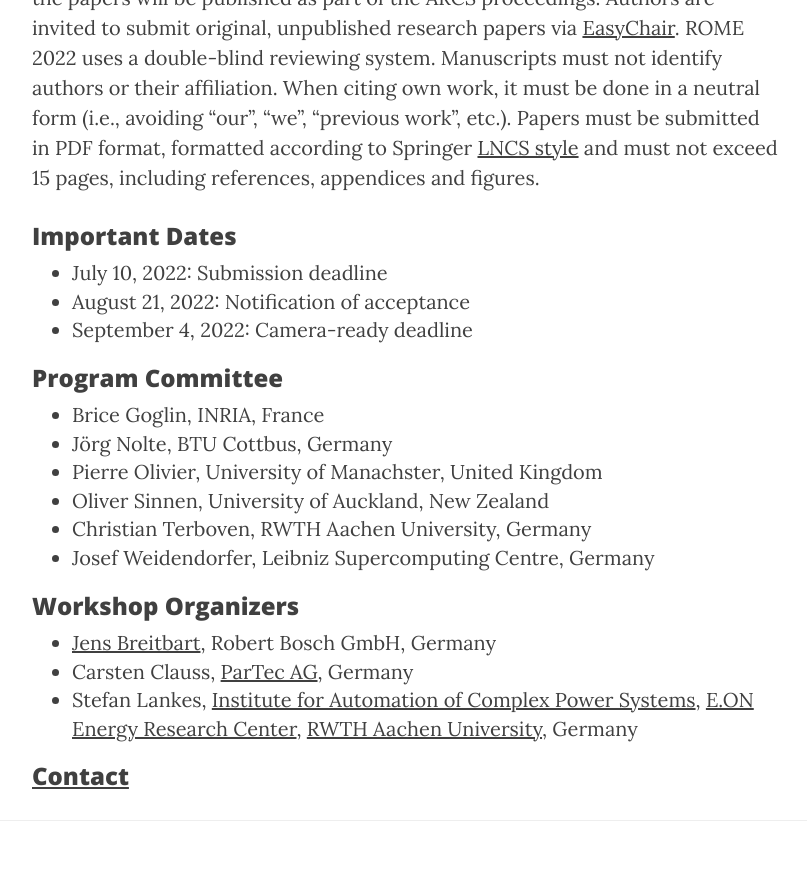
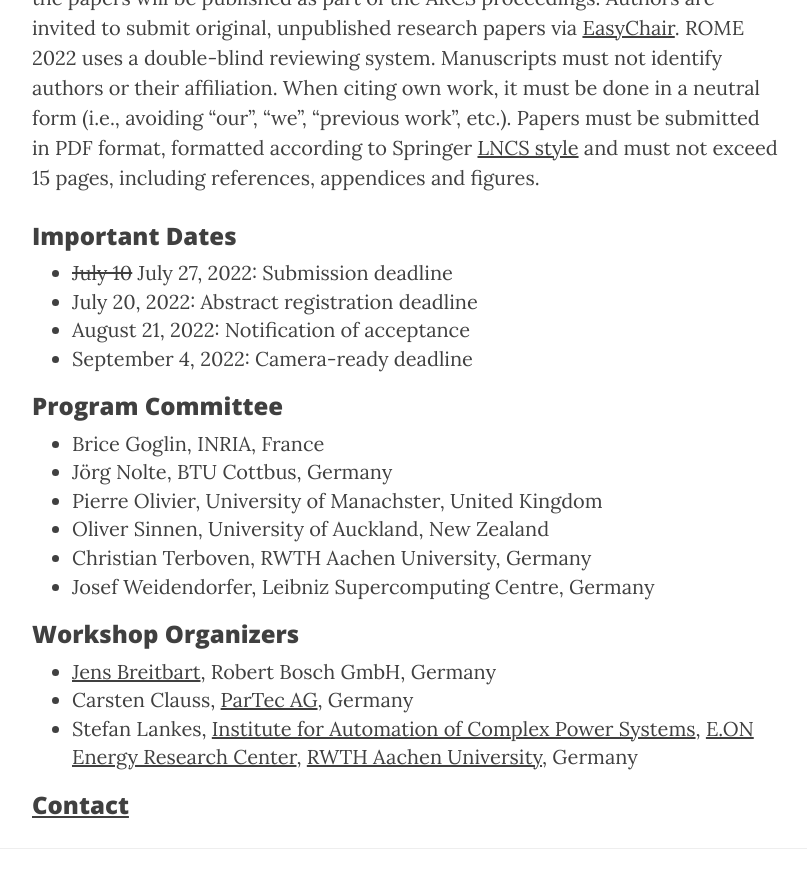
Before and after one commit to WROME/wrome.github.io, a Jekyll site: the page built from heilbronn2022.md, in a window 1280 px wide and 900 px high, scrolled down 2341 px. Shown: the top 888 px of the window, without its empty margins (233-1040 px from the left). Built offline with Jekyll 4.4.1, drawn with Linux system fonts in a browser that asks for light colours; nearby versions of some CDN libraries.

Commit message:
extend deadlines

```diff
--- a/heilbronn2022.md
+++ b/heilbronn2022.md
@@ -40,7 +40,8 @@
 
 ### Important Dates
 
-* July 10, 2022: Submission deadline
+* <del>July 10</del> July 27, 2022: Submission deadline
+* July 20, 2022: Abstract registration deadline
 * August 21, 2022: Notification of acceptance
 * September 4, 2022: Camera-ready deadline
 
```
